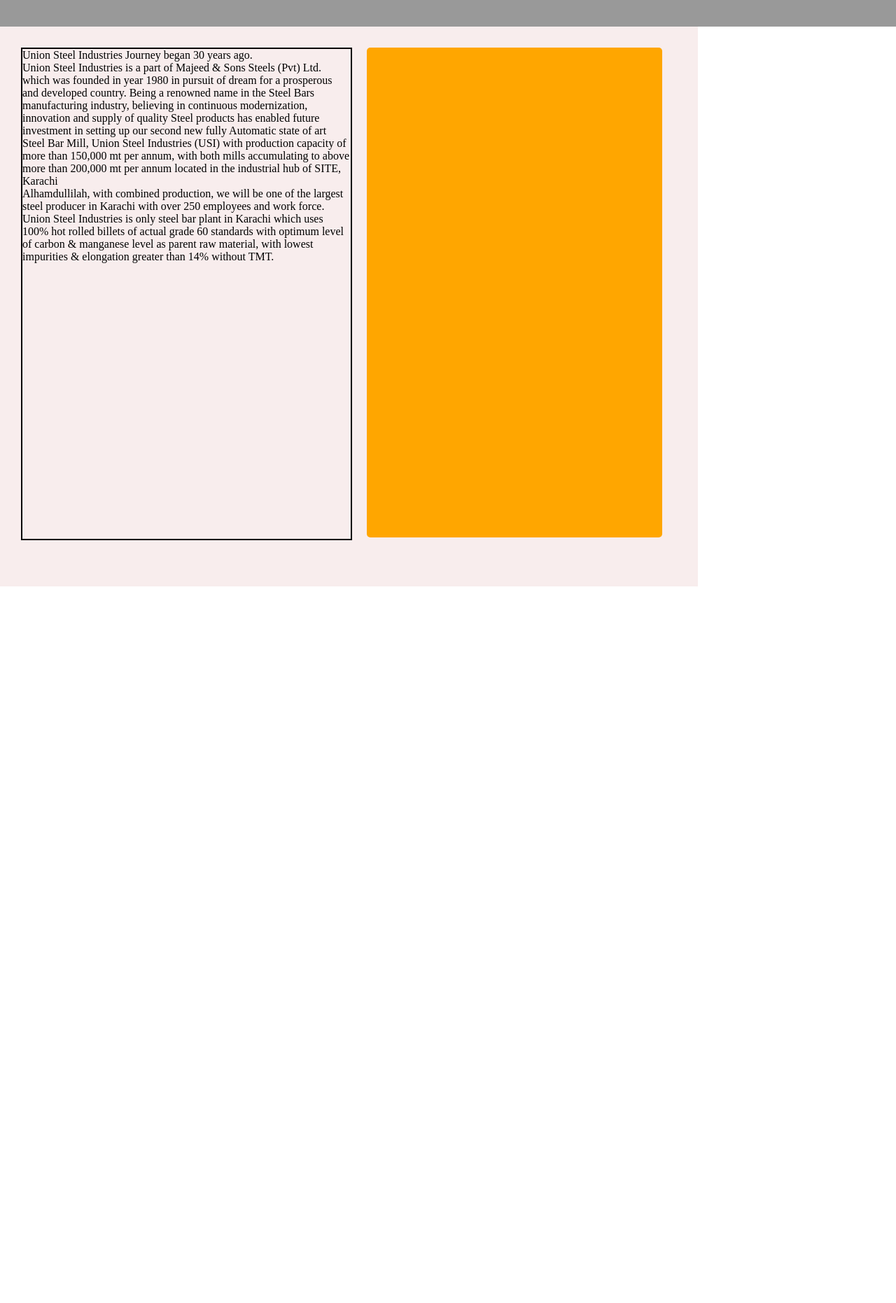
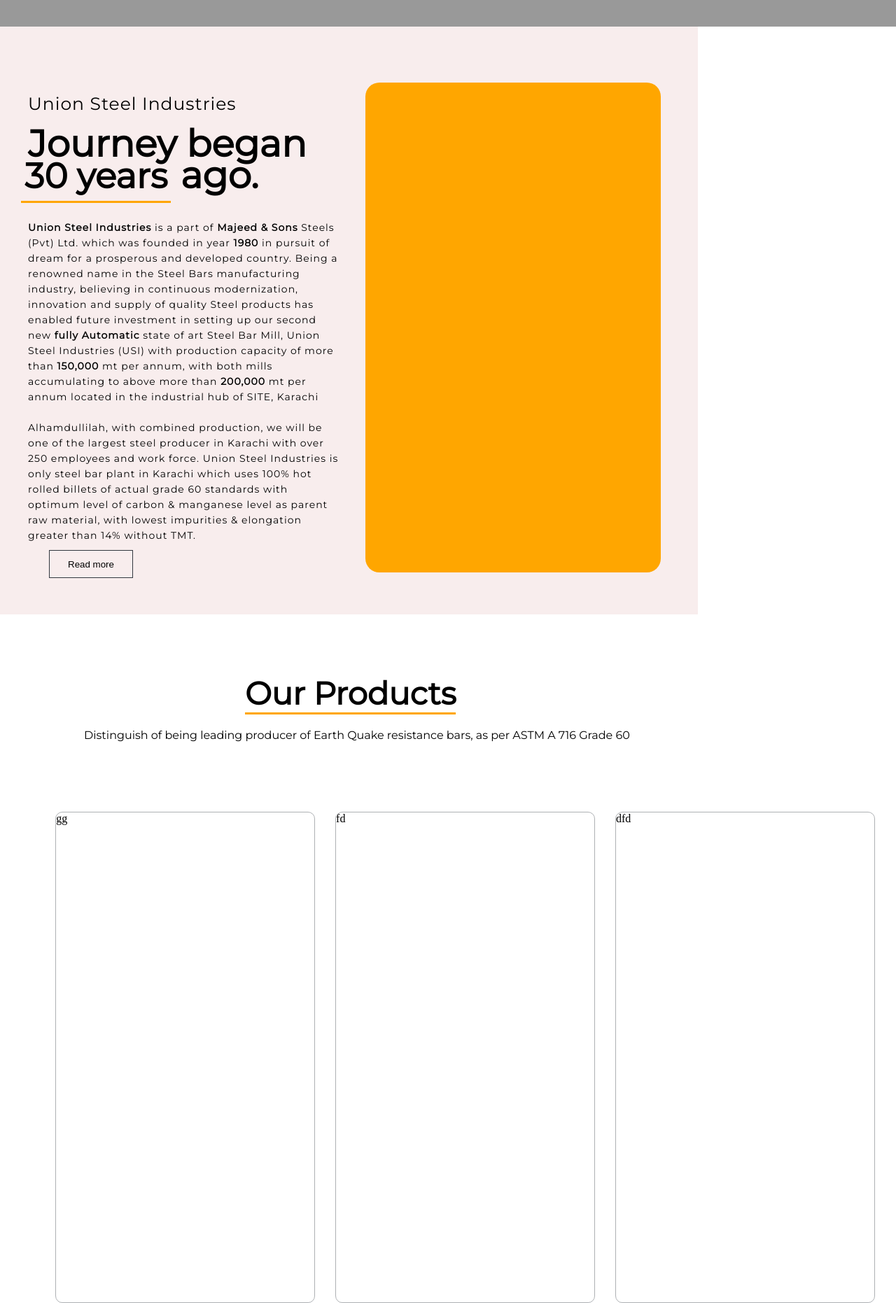
Before and after one commit to Waqasahmed15/union-steel, a plain HTML site: page index.html in a window 1280 px wide. Shown: the part 740-2602 px from the top of the page at 70% size. Before the commit the page ends 1578 px from the top, so only its background shows below. Drawn offline with Linux system fonts and the light colour scheme; grey boxes are pictures that could not be loaded; a web font is replaced by a local one.

Commit message:
dosra edition

```diff
--- a/index.html
+++ b/index.html
@@ -4,6 +4,7 @@
     <meta charset="UTF-8" />
     <meta name="viewport" content="width=device-width, initial-scale=1.0" />
     <title>Document</title>
+
     <link
       rel="stylesheet"
       href="https://cdnjs.cloudflare.com/ajax/libs/font-awesome/6.4.2/css/all.min.css"
@@ -59,38 +60,53 @@
     <div id="sec2">
       <div class="detail">
         <div class="tex2a">
-          <span class="chota1">Union Steel Industries </span>
-          <span class="years">Journey began 30 years ago.</span>
+          <div class="chota1">Union Steel Industries </div>
+          <span class="years">Journey began  <span>30 years</span> ago.</span>
         </div>
         <div class="tex2b">
-          Union Steel Industries is a part of Majeed & Sons Steels (Pvt) Ltd.
-          which was founded in year 1980 in pursuit of dream for a prosperous
+          <b>Union Steel Industries</b> is a part of <b>Majeed & Sons</b> Steels (Pvt) Ltd.
+          which was founded in year <b>1980</b> in pursuit of dream for a prosperous
           and developed country. Being a renowned name in the Steel Bars
           manufacturing industry, believing in continuous modernization,
           innovation and supply of quality Steel products has enabled future
-          investment in setting up our second new fully Automatic state of art
+          investment in setting up our second new <b>fully Automatic</b> state of art
           Steel Bar Mill, Union Steel Industries (USI) with production capacity
-          of more than 150,000 mt per annum, with both mills accumulating to
-          above more than 200,000 mt per annum located in the industrial hub of
-          SITE, Karachi <br> Alhamdullilah, with combined production, we will be one
+          of more than <b>150,000</b> mt per annum, with both mills accumulating to
+          above more than <b>200,000</b> mt per annum located in the industrial hub of
+          SITE, Karachi <br><br> Alhamdullilah, with combined production, we will be one
           of the largest steel producer in Karachi with over 250 employees and
           work force. Union Steel Industries is only steel bar plant in Karachi
           which uses 100% hot rolled billets of actual grade 60 standards with
           optimum level of carbon & manganese level as parent raw material, with
           lowest impurities & elongation greater than 14% without TMT.
         </div>
+        <button class="btn1">Read more</button>
       </div>
       <div class="detailpic"></div>
     </div>
-    <!-- <div id="sec3"></div>
-<div id="sec4"></div>
-<div id="sec5"></div>
-<div id="sec6"></div>
+
+
+</div>
+<div class="sec6">
+  <div class="alltext1">
+   <span class="text3">Our Products</span>
+  <div class="text4">Distinguish of being leading producer of Earth Quake resistance bars, as per ASTM A 716 Grade 60
+ </div> </div>
+<div class="maindabba">
+<div class="dabbaa">gg</div>
+<div class="dabbab">fd</div>
+<div class="dabbac">dfd</div>
+
+
+</div>
+
+
+</div>
 <div id="sec7"></div>
 <div id="sec8"></div>
 <div id="sec9"></div>
 <div id="sec10"></div>
 <div id="sec11"></div>
-<div id="sec12"></div> -->
+<div id="sec12"></div>
   </body>
 </html>
--- a/style.css
+++ b/style.css
@@ -161,7 +161,7 @@ color: white;
 }
  #sec2 {
   width: 937px;
-  height: 740px;
+  height: 780px;
   background-color: #f8eded;
   display: flex;
   padding: 30px;
@@ -170,41 +170,163 @@ color: white;
 .detail{
   width: 50%;
   height: 700px;
-  border: 2px solid black;
+  margin-top: 50px;
  }
 .detailpic{
   width: 45%;
   height: 700px;
   background-color: #FFA600;
   margin: 0px auto;
-  border-radius: 5px 5px 5px 5px;
+  border-radius: 20px 20px 20px 20px;
+  margin-top: 50px;
+
+}
+.chota1{
+  width:380px;
+  height: 50px;
+  margin-top: 15px;
+  font-family: Montserrat;
+  font-size: 25px;
+  letter-spacing: 1px;
+  margin-left: 10px;
+}
+.years{
+  width:600px;
+  height: 50px;
+  font-family: Montserrat;
+  font-size: 53px;
+  font-weight: 1000;
+  line-height: 44px;
+  margin-left: 10px;
+justify-content: center;
+}
+.years span{
+  width:400px;
+  height: 50px;
+  font-family: Montserrat;
+  font-size: 50px;
+  font-weight: 100000;
+  padding: 5px;
+  border-bottom: 3px solid #ffa600;
+
+}
+.tex2b{
+  padding: 10px;
+  margin-top: 30px;
+  font-family: Montserrat;
+  font-size: 14px;
+  line-height: 22px;
+  letter-spacing: 1px;
+}
+.btn1 {
+  width:120px;
+  height: 40px;
+  background-color: transparent;
+  border: 1px solid #32383f;
+  margin-left: 40px;
+}
+.btn1:hover{
+  width:120px;
+  height: 40px;
+  background-color: #32383f;
+  color: white;
+  margin-left: 40px;
+  cursor: pointer;
 }
 
 
 
- #sec3 {
-  width: 100%;
-  height: 250px;
-  background-color: #ffa600;
-  border-radius: 15px 0px 15px 0px;
-}
-#sec4 {
-  width: 100%;
-  height: 300px;
-  background-color: #ffffff;
-}
 #sec5 {
   width: 100%;
-  height: 300px;
+  height: 400px;
   background-color: #32383f;
+  margin-top: 30px;
 }
 
-#sec6 {
+.sec6 {
   width: 100%;
   height: 2000px;
   background-color: #ffffff;
-  border: 3px solid black;
 }
+.alltext1{
+  width: 800px;
+  height: auto;
+  font-family:Montserrat;
+  margin: 100px 100px;
+  align-items: center;
+  justify-content: center;
+
+}
+.text3{
+  width:800px;
+  height: 300px;
+  font-size: 45px;
+  margin-left: 250px;
+  font-weight: 1000;
+  line-height: 26px;
+  border-bottom: 3px solid #FFA600;
+}
+.text4{
+margin-top: 30px;
+font-size: 16px;
+margin-left: 20px;
+}
+.maindabba{
+  width: 96%;
+  height: 1000px;
+  margin-left: 50px;
+  display: flex;
+  justify-content: space-evenly;
+
+}
+
+
+
+ .dabbaa{
+width: 30%;
+height: 700px;
+background-color: transparent;
+  border: 0.1px solid #aeb1b4;
+    border-radius: 10px;
+}
+.dabbaa:hover {
+  width: 30%;
+  height: 700px;
+  background-color:#FFA600;
+  border-radius: 10px;
+  border: 0.1px solid #aeb1b4;
+
+}
+.dabbab{
+  width:30%;
+  height: 700px;
+  background-color: transparent;
+  border: 0.1px solid #aeb1b4;
+    border-radius: 10px;
+  }
+  .dabbab:hover{
+    width: 30%;
+    height: 700px;
+    background-color:#FFA600;
+    border: 0.1px solid #aeb1b4;
+    border-radius: 10px;
+  }
+  .dabbac{
+    width: 30%;
+    height: 700px;
+    background-color: transparent;
+    border: 0.1px solid #aeb1b4;
+    border-radius: 10px;
+    }
+     .dabbac:hover{
+      width: 30%;
+      height: 700px;
+      background-color:#FFA600;
+      border: 0.1px solid #aeb1b4;
+      border-radius: 10px;
+    }
+
+
 #sec7 {
   width: 100%;
   height: 900px;
```
